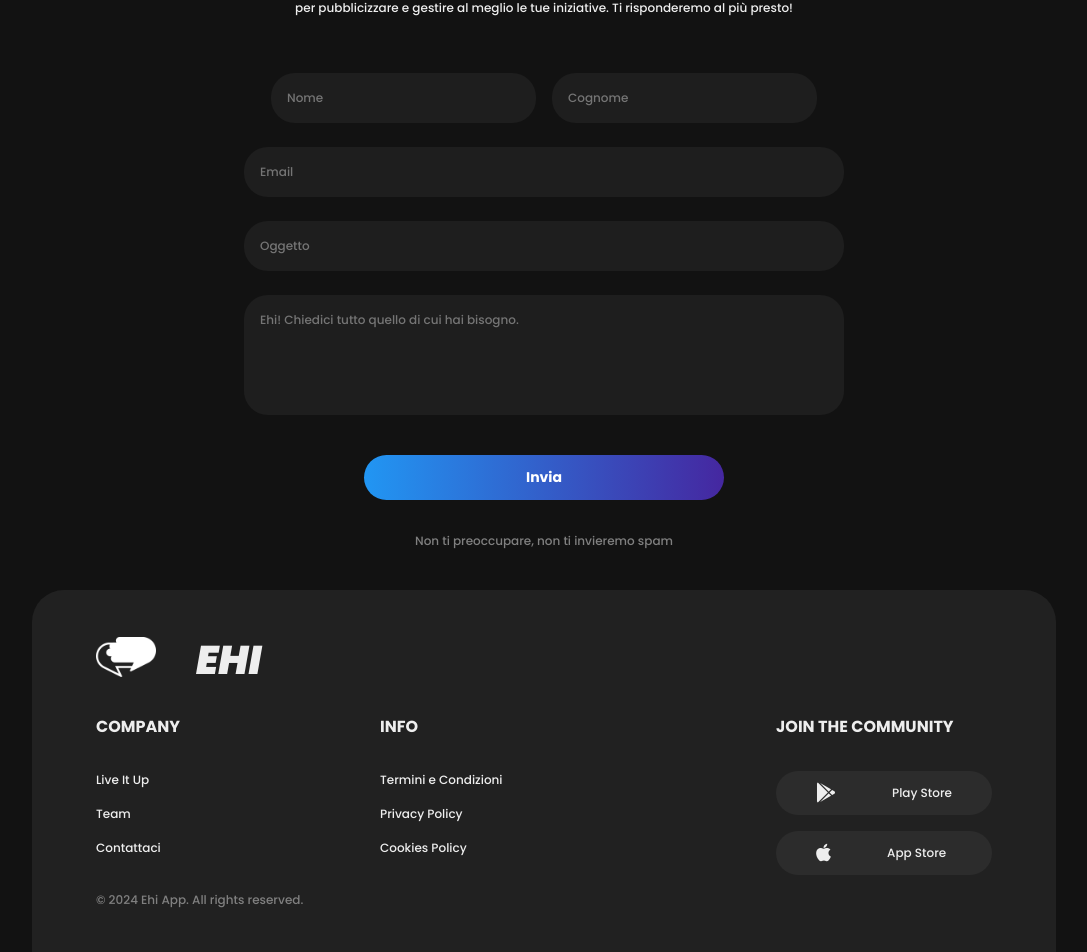
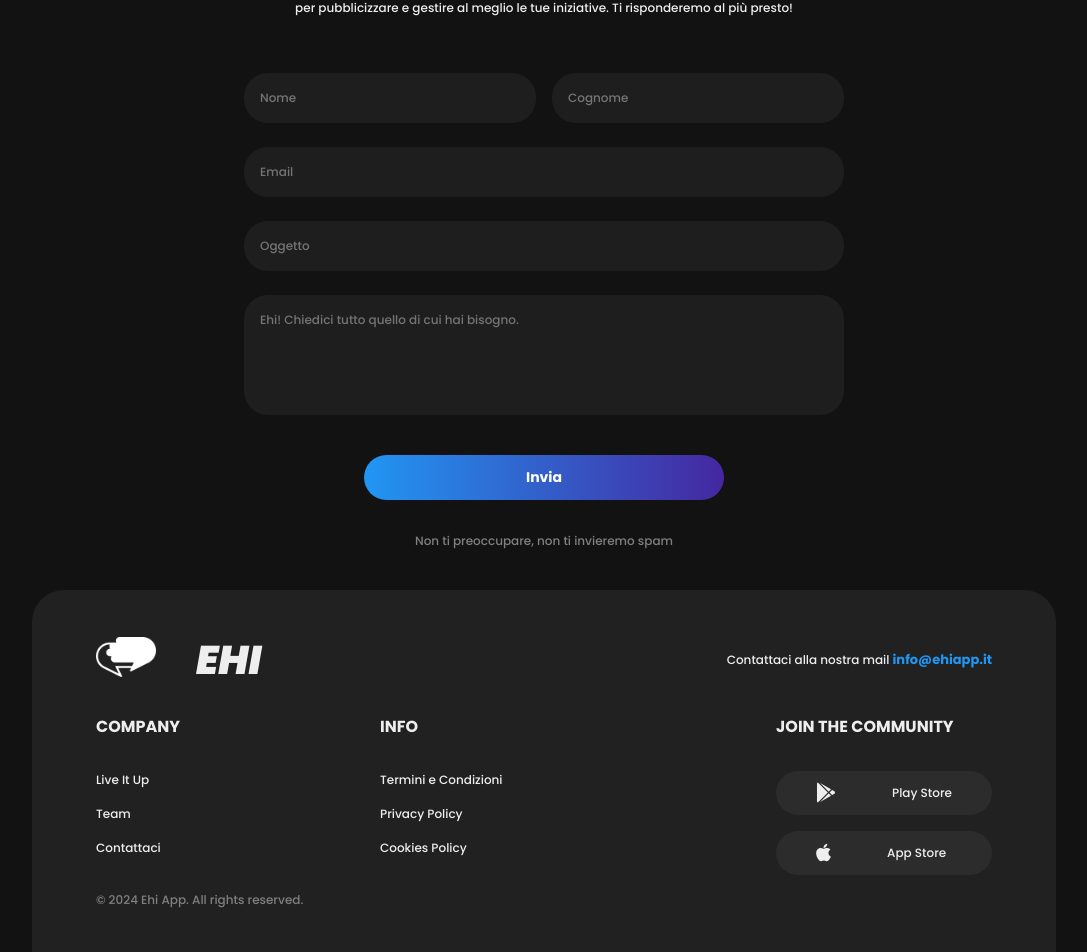
Before and after one commit to danielecolaci/ehi, an Angular app: page / in a window 1280 px wide. Shown: the part 3416-4368 px from the top of the page, without its empty margins (96-1183 px from the left). Built offline with nearby package versions, Linux system fonts and the light colour scheme.

Commit message:
Fix code and add mail

```diff
--- a/src/app/app.component.css
+++ b/src/app/app.component.css
@@ -281,7 +281,7 @@
         }
 
         .form-row input {
-            width: calc(50% - 8px);
+            width: calc(300px - 8px);
 
             @media screen and (max-width: 768px) {
                 width: calc(160px - 4px)
--- a/src/footer/footer.component.css
+++ b/src/footer/footer.component.css
@@ -12,12 +12,29 @@ footer {
         .top {
             align-items: center;
             gap: 24px;
+            flex-wrap: wrap;
 
             span {
                 font-size: 40px;
                 font-weight: 900;
                 font-style: italic;
+                margin-right: 40px;
             }
+
+            h5 {
+                margin-right: 0;
+                margin-left: auto;
+
+                strong {
+                    color: var(--blue);
+                }
+
+                @media screen and (max-width: 480px) {
+                    margin: 0 auto;
+                }
+            }
+
+
         }
 
         .flex {
--- a/src/footer/footer.component.html
+++ b/src/footer/footer.component.html
@@ -3,6 +3,10 @@
         <div class="flex top">
             <a href="#"><img src="logo/Logo.png" alt="Logo" class="logo"></a>
             <span>EHI</span>
+            <h5>
+                Contattaci alla nostra mail
+                <a href="mailto:info&#64;ehiapp.it"><strong>info&#64;ehiapp.it</strong></a>
+            </h5>
         </div>
         <div class="flex">
             <ul>
```
